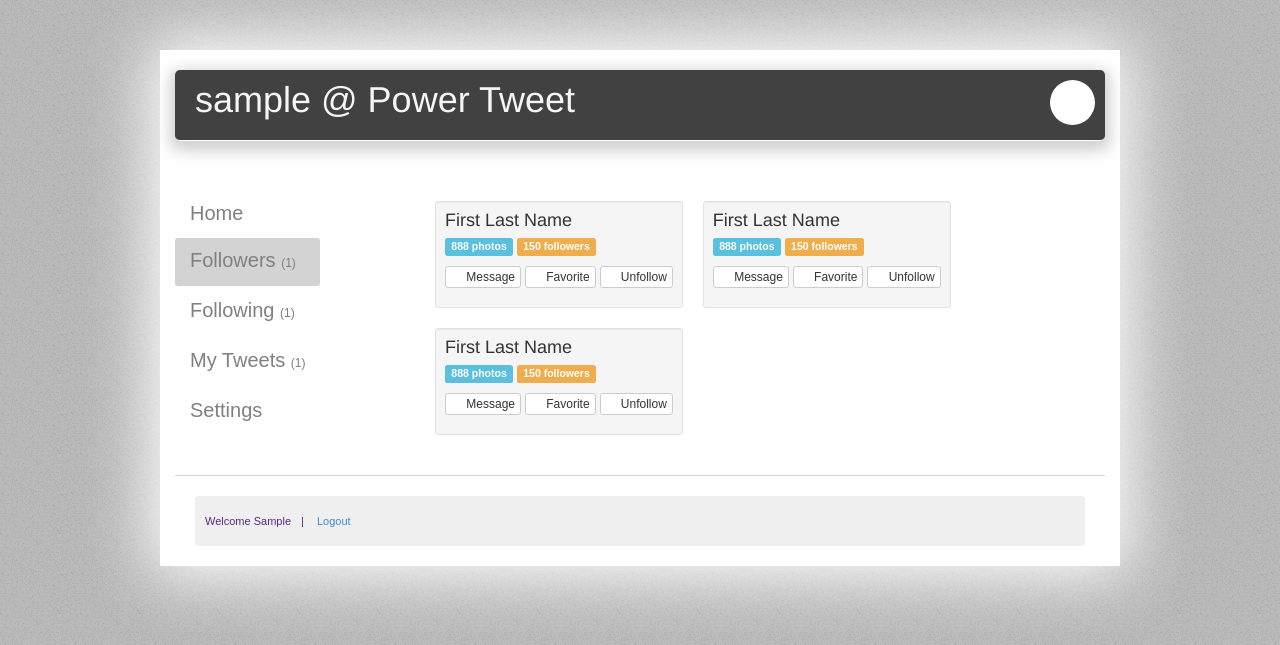
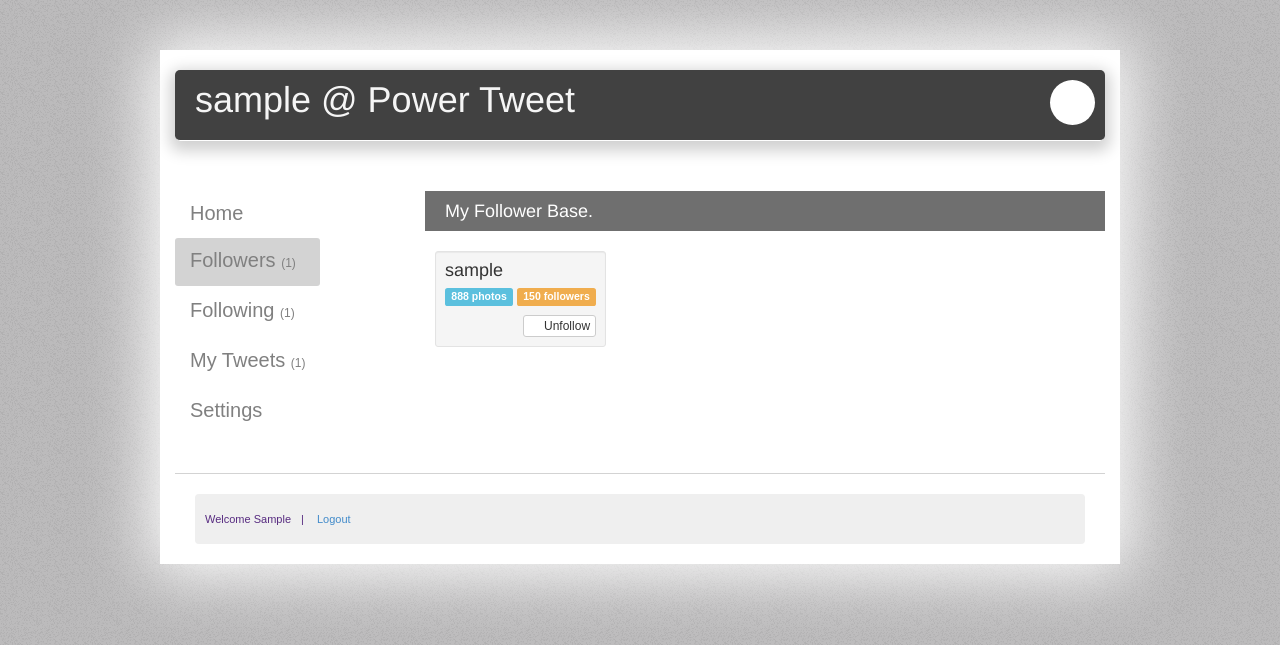
Before and after one commit to ShoeTurtle/protweet, a Django app: page /followers in a window 1280 px wide. Shown: the top 645 px of the page. Run offline with Django 3.2, Linux system fonts and the light colour scheme; a user stored in the database is signed in; tables that the repository leaves empty hold one stand-in row (values such as "Sample post"); some libraries are stand-ins or nearby versions; some web fonts are replaced.

Commit message:
add follow flow

```diff
--- a/protweet/protweet/apps/core/urls.py
+++ b/protweet/protweet/apps/core/urls.py
@@ -14,5 +14,6 @@ urlpatterns = patterns('',
 	url(r'^remove-tweet/?$', views.remove_tweet),
 	url(r'^follow-user/?$', views.follow_user),
 	url(r'^get-user-base/?$', views.get_user_base),
-	url(r'^unfollow-user/?$', views.unfollow_user)
+	url(r'^unfollow-user/?$', views.unfollow_user),
+	url(r'^follow-user/?$', views.unfollow_user),
 )
--- a/protweet/protweet/apps/core/views.py
+++ b/protweet/protweet/apps/core/views.py
@@ -124,8 +124,39 @@ def followers(request):
 	if not user_info:
 		return HttpResponseRedirect('/')
 
+	#1. Get the users who follow me
+	follower_record_follow_me = get_follower_data(user_info['userprofile_id'])
+	print 'These are the users who follow me'
+	print follower_record_follow_me
+
+	#2. Get all the users who i follow
+	follower_record_i_follow = get_following_data(user_info['userprofile_id'])
+	print 'These are the users who i follow'
+	print follower_record_i_follow
+
+	#3. Get the user details who follow me
+	follower_tmp = []
+	for record in follower_record_follow_me:
+		tmp = {}
+		user_info_following = get_user_details(record.tweet_follower)
+		tmp['user_info'] = user_info_following
+		tmp['do_i_follow'] = check_following(follower_record_i_follow, user_info_following['userprofile_id']) #Check if i follow this user
+		follower_tmp.append(tmp)
+
 	user_info['followers'] = True
+	user_info['follower_base'] = follower_tmp
 	return render(request, 'followers.html', user_info)
+
+
+
+#Check if i follow the given userprofile_id
+def check_following(follower_record_i_follow, userprofile_id):
+	for record in follower_record_i_follow:
+		if (int(record.tweet_following_id)) == (int(userprofile_id)):
+			return True
+		else:
+			return False
+
 
 
 #Tweet Following - Template Rendering
@@ -258,7 +289,24 @@ def remove_tweet(request):
 
 #Follow a User
 def follow_user(request):
+	following_user_id = request.GET.get('user_id')
+
+	try:
+		following_userprofile_id = UserProfile.objects.get(user_id = following_user_id).id
+		follower_userprofile_id = UserProfile.objects.get(user = request.user).id
+	except Exception, e:
+		print e
+
+	try:
+		followingfollower_record = FollowingFollower(tweet_follower_id = follower_userprofile_id, tweet_following_id = following_userprofile_id)
+		followingfollower_record.save()
+	except Exception, e:
+		print e
+		return HttpResponse(json.dumps({'status': 'fail'}), mimetype='application/json')
+
 	return HttpResponse(json.dumps({'status': 'ok'}), mimetype='application/json')
+
+
 
 #UnFollow a User
 def unfollow_user(request):
@@ -284,7 +332,7 @@ def unfollow_user(request):
 #Get the follower data
 def get_follower_data(userprofile_id):
 	try:
-		follower_record = FollowingFollower.objects.filter(tweet_follower_id = userprofile_id)
+		follower_record = FollowingFollower.objects.filter(tweet_following_id = userprofile_id)
 	except Exception, e:
 		print e
 		return None
@@ -305,7 +353,7 @@ def get_following_data(userprofile_id):
 
 
 #Get other users whom are not followed and neither are they following back
-def get_other_users():
+def get_other_users(following_list, follower_list):
 	return None
 
 
@@ -315,10 +363,10 @@ def get_user_base(request):
 		return HttpResponseRedirect('/')
 
 	user_info = get_user_details(request.user)
-	# follower_record = get_follower_data(user_info['userprofile_id'])
+	follower_record = get_follower_data(user_info['userprofile_id'])
 	following_record = get_following_data(user_info['userprofile_id'])
 
-	print 'Following Record'
+	#1. Get the users whom i follow
 	following_tmp = []
 	for record in following_record:
 		tmp = {}
@@ -326,11 +374,22 @@ def get_user_base(request):
 		tmp['user_info'] = user_info
 		following_tmp.append(tmp)
 
+	#2. Get the users who follow me
+	follower_tmp = []
+	for record in follower_record:
+		tmp = {}
+		user_info = get_user_details(record.tweet_follower)
+		tmp['user_info'] = user_info
+		follower_tmp.append(tmp)
+
+
+	#3. Get all users who i don't follow and they don't follow me as suggestion for potential follows
+
 
 	user_base = {}
 	user_base['following'] = following_tmp
-
-	print user_base
+	user_base['follower'] = follower_tmp
+	user_base['suggestion'] = None
 
 	response = {
 		'status': 'ok',
--- a/protweet/protweet/static/js/protweet.js
+++ b/protweet/protweet/static/js/protweet.js
@@ -35,6 +35,21 @@ $(document).ready(function() {
 		var tweet_id = el.attr('data-tweet-id');
 		remove_tweet(tweet_id, el);
 	});
+
+	$('.protweet-follow').click(function() {
+		var user_id = $(this).attr('data-id');
+		var el = $(this);
+
+		protweet_follow(user_id, el);
+
+	});
+
+	$('.protweet-unfollow').click(function() {
+		var user_id = $(this).attr('data-id')
+		var el = $(this);
+
+		protweet_unfollow(user_id, el);
+	})
 });
 
 /*
@@ -233,7 +248,53 @@ function ko_follower_following_view_model() {
  *Document onload event for the Following template
  */
 function init_following() {
-	//1. Get the list of follower and following data
-	//2. Initialize the respective ko_observable array
 	$('#trigger_following_base').click();
 }
+
+
+/*
+ *Following a user
+ */
+function protweet_follow(user_id, el) {
+	$.ajax({
+		url: '/follow-user',
+		data: {
+			'user_id': user_id
+		},
+		datatype: 'json',
+		success: function(response) {
+			if (response.status == 'ok') {
+				var new_html = '<span class="glyphicon glyphicon-ban-circle"></span>Unfollow';
+				el.html(new_html);
+				el.removeClass('protweet-follow').addClass('protweet-unfollow');
+			}
+		},
+		error: function(response) {
+
+		}
+	});
+}
+
+
+/*
+ *Unfollow a user
+ */
+function protweet_unfollow(user_id, el) {
+	$.ajax({
+		url: '/unfollow-user',
+		data: {
+			'user_id': user_id
+		},
+		datatype: 'json',
+		success: function(response) {
+			if (response.status == 'ok') {
+				var new_html = '<span class="glyphicon glyphicon-ban-circle"></span>Follow';
+				el.html(new_html);
+				el.removeClass('protweet-unfollow').addClass('protweet-follow');
+			}
+		},
+		error: function(response) {
+
+		}
+	});
+}
--- a/protweet/protweet/templates/followers.html
+++ b/protweet/protweet/templates/followers.html
@@ -1,5 +1,5 @@
 {% include "header_resource.html" %}
-</body>
+<body>
 	<div class="container">
 		{% include "header.html" %}
 		<div class="main">
@@ -9,60 +9,38 @@
 				</div>
 				<div class="container-right">
 					<div class="follower-base-wrapper">
+
+						<h5>My Follower Base.</h5>
+
+						{% for user in follower_base %}
 						<div class="follower-base">
 							<div class="well well-sm">
 								<div class="media">
-									<!-- <a class="thumbnail pull-left" href="#">
-										<img class="media-object" src="http://critterapp.pagodabox.com/img/user.jpg">
-									</a> -->
 									<div class="media-body">
-										<h4 class="media-heading">First Last Name</h4>
-										<p><span class="label label-info">888 photos</span> <span class="label label-warning">150 followers</span></p>
+										<h4 class="media-heading">{{ user.user_info.username }}</h4>
 										<p>
-											<a href="#" class="btn btn-xs btn-default"><span class="glyphicon glyphicon-comment"></span> Message</a>
-											<a href="#" class="btn btn-xs btn-default"><span class="glyphicon glyphicon-heart"></span> Favorite</a>
-											<a href="#" class="btn btn-xs btn-default"><span class="glyphicon glyphicon-ban-circle"></span> Unfollow</a>
+											<span class="label label-info">888 photos</span>
+											<span class="label label-warning">150 followers</span>
+										</p>
+										<p>
+											{% if user.do_i_follow %}
+											<a href="#" class="btn btn-xs btn-default protweet-unfollow" data-id = "{{ user.user_info.user_id }}" style="float: right;">
+												<span class="glyphicon glyphicon-ban-circle"></span>
+												Unfollow
+											</a>
+											{% else %}
+											<a href="#" class="btn btn-xs btn-default protweet-follow" data-id = "{{ user.user_info.user_id }}" style="float: right;">
+												<span class="glyphicon glyphicon-ban-circle"></span>
+												Follow
+											</a>
+											{% endif %}
 										</p>
 									</div>
 								</div>
 							</div>
 						</div>
-						<div class="follower-base">
-							<div class="well well-sm">
-								<div class="media">
-									<!-- <a class="thumbnail pull-left" href="#">
-										<img class="media-object" src="http://critterapp.pagodabox.com/img/user.jpg">
-									</a> -->
-									<div class="media-body">
-										<h4 class="media-heading">First Last Name</h4>
-										<p><span class="label label-info">888 photos</span> <span class="label label-warning">150 followers</span></p>
-										<p>
-											<a href="#" class="btn btn-xs btn-default"><span class="glyphicon glyphicon-comment"></span> Message</a>
-											<a href="#" class="btn btn-xs btn-default"><span class="glyphicon glyphicon-heart"></span> Favorite</a>
-											<a href="#" class="btn btn-xs btn-default"><span class="glyphicon glyphicon-ban-circle"></span> Unfollow</a>
-										</p>
-									</div>
-								</div>
-							</div>
-						</div>
-						<div class="follower-base">
-							<div class="well well-sm">
-								<div class="media">
-									<!-- <a class="thumbnail pull-left" href="#">
-										<img class="media-object" src="http://critterapp.pagodabox.com/img/user.jpg">
-									</a> -->
-									<div class="media-body">
-										<h4 class="media-heading">First Last Name</h4>
-										<p><span class="label label-info">888 photos</span> <span class="label label-warning">150 followers</span></p>
-										<p>
-											<a href="#" class="btn btn-xs btn-default"><span class="glyphicon glyphicon-comment"></span> Message</a>
-											<a href="#" class="btn btn-xs btn-default"><span class="glyphicon glyphicon-heart"></span> Favorite</a>
-											<a href="#" class="btn btn-xs btn-default"><span class="glyphicon glyphicon-ban-circle"></span> Unfollow</a>
-										</p>
-									</div>
-								</div>
-							</div>
-						</div>
+						{% endfor %}
+
 					</div>
 				</div>
 			</div>
@@ -71,4 +49,5 @@
 		<div class="divider-main"></div>
 		{% include "footer.html" %}
 	</div>
+</body>
 </html>
```
Also changed, not shown: protweet/protweet/templates/following.html (+1 -9 lines).
